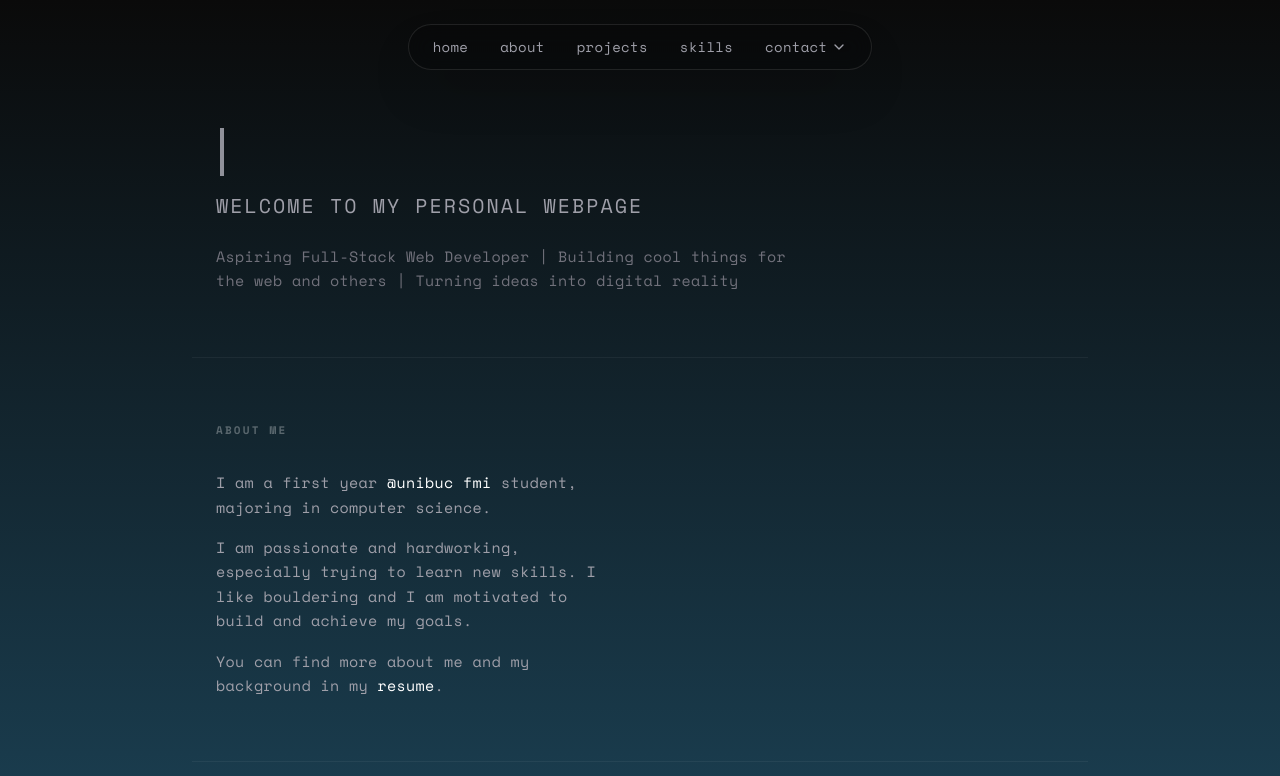
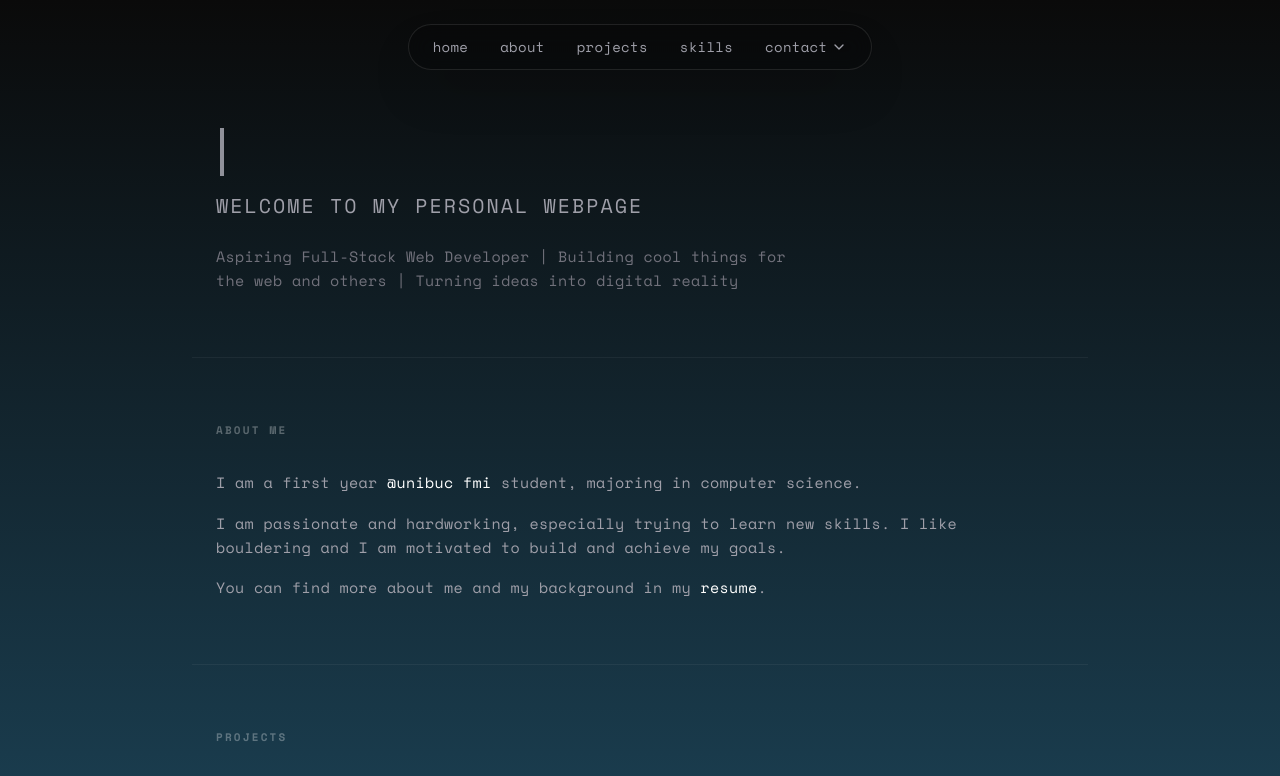
Before and after one commit to costitza/nextjs-ababeiraul, a Next.js app: page / in a window 1280 px wide. Shown: the top 776 px of the page. Built offline with nearby package versions, Linux system fonts and the light colour scheme.

Commit message:
style: make About Me section wider for better text display

```diff
--- a/app/page.tsx
+++ b/app/page.tsx
@@ -66,8 +66,7 @@ export default function Home() {
       {/* About Section */}
       <section id="about" className="w-full max-w-4xl px-6 py-16 border-t border-white/5">
         <h3 className="text-[11px] font-black text-white/30 mb-8 uppercase tracking-[0.2em]">about me</h3>
-        <div className="grid grid-cols-1 md:grid-cols-2 gap-10">
-          <div className="space-y-4 text-zinc-400 text-[15px] leading-relaxed">
+        <div className="space-y-4 text-zinc-400 text-[15px] leading-relaxed max-w-3xl">
           <p>
             I am a first year <a href="https://fmi.unibuc.ro/" className="text-white hover:underline transition-all">@unibuc fmi</a> student, majoring in computer science.
           </p>
@@ -77,7 +76,6 @@ export default function Home() {
           <p>
             You can find more about me and my background in my <a href="/resume.pdf" target="_blank" className="text-white hover:underline transition-all underline-offset-4">resume</a>.
           </p>
-          </div>
         </div>
       </section>
 
```
Lines whose indentation alone changed are shown as unchanged.
